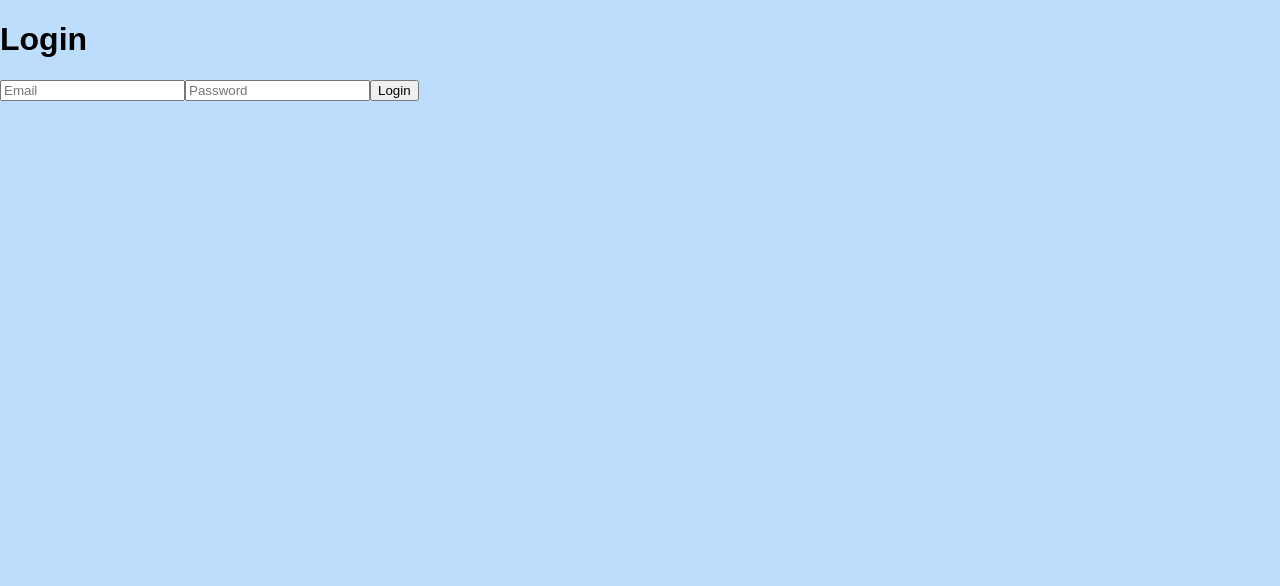
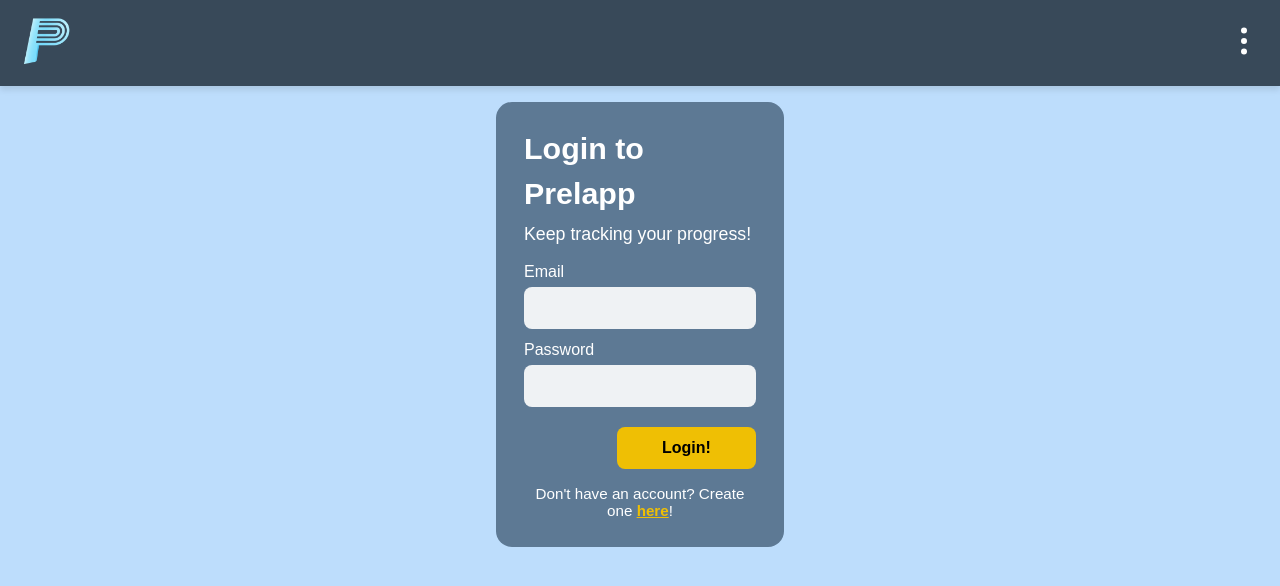
Before and after one commit to V0rsity/prelapp, a Next.js app: page /login in a window 1280 px wide. Shown: the top 586 px of the page. Built offline with nearby package versions, Linux system fonts and the light colour scheme; no server answers.

Commit message:
Login Page!

```diff
--- a/pages/login.tsx
+++ b/pages/login.tsx
@@ -1,8 +1,10 @@
 // pages/login.tsx
-import { useState, useContext, useEffect } from "react";
+import { useState, useContext, useEffect, useRef } from "react";
 import { useRouter } from "next/router";
+import Link from "next/link";
 import { AuthContext } from "../context/AuthContext";
 import { supabase } from "../lib/supabase";
+import { MoreVertical } from "lucide-react";
 
 export default function Login() {
   const router = useRouter();
@@ -10,6 +12,8 @@ export default function Login() {
   const [email, setEmail] = useState("");
   const [password, setPassword] = useState("");
   const [error, setError] = useState("");
+  const [loading, setLoading] = useState(false);
+  const passwordRef = useRef<HTMLInputElement>(null);
 
   useEffect(() => {
     if (user) router.push("/dashboard");
@@ -18,6 +22,12 @@ export default function Login() {
   const handleLogin = async () => {
     setError("");
 
+    if (!email || !password) {
+      setError("Please enter both email and password.");
+      return;
+    }
+
+    setLoading(true);
     try {
       const { error } = await supabase.auth.signInWithPassword({
         email,
@@ -30,26 +40,85 @@ export default function Login() {
     } catch (err: any) {
       setError(err.message || "Login failed.");
       console.error(err);
+    } finally {
+      setLoading(false);
+    }
+  };
+
+  const handleKeyDown = (e: React.KeyboardEvent) => {
+    if (e.key === "Enter") {
+      handleLogin();
     }
   };
 
   return (
-    <div>
-      <h1>Login</h1>
-      {error && <p style={{ color: "red" }}>{error}</p>}
+    <div className="dashboard-wrapper auth-page">
+      <div id="topbar">
+        <Link href="/">
+          <img src="/images/Logo-Mobile.png" alt="Logo" />
+        </Link>
+        <button>
+          <MoreVertical size={36} />
+        </button>
+      </div>
 
+      <div className="main-content">
+        <div className="main-container">
+          <div className="main-heading">
+            <h1>Login to Prelapp</h1>
+            <h3>Keep tracking your progress!</h3>
+          </div>
+
+          <div className="auth-form">
+            {error && (
+              <div className="profile-error">{error}</div>
+            )}
+
+            <div className="auth-field">
+              <label className="auth-label">Email</label>
               <input
-        placeholder="Email"
+                className="auth-input"
+                type="email"
                 value={email}
                 onChange={(e) => setEmail(e.target.value)}
+                onKeyDown={(e) => {
+                  if (e.key === "Enter") {
+                    e.preventDefault();
+                    passwordRef.current?.focus();
+                  }
+                }}
               />
+            </div>
+
+            <div className="auth-field-spaced">
+              <label className="auth-label">Password</label>
               <input
-        placeholder="Password"
+                className="auth-input"
+                ref={passwordRef}
                 type="password"
                 value={password}
                 onChange={(e) => setPassword(e.target.value)}
+                onKeyDown={handleKeyDown}
               />
-      <button onClick={handleLogin}>Login</button>
+            </div>
+
+            <div className="auth-submit-row">
+              <button
+                onClick={handleLogin}
+                disabled={loading}
+                className="profile-submit-btn"
+              >
+                {loading ? "Logging in..." : "Login!"}
+              </button>
+            </div>
+
+            <p className="auth-footer">
+              Don&apos;t have an account? Create one{" "}
+              <Link href="/signup">here</Link>!
+            </p>
+          </div>
+        </div>
+      </div>
     </div>
   );
 }
--- a/styles/globals.css
+++ b/styles/globals.css
@@ -1804,7 +1804,73 @@ html, body {
   pointer-events: none;
 }
 
-
+/* ===================================
+   AUTH FORM (Login / Signup)
+   =================================== */
+
+.auth-page .main-content {
+  margin: 0 auto;
+}
+
+.auth-form {
+  padding: 0 1.25rem 1.25rem;
+}
+
+.auth-field {
+  margin-bottom: 0.75rem;
+}
+
+.auth-field-spaced {
+  margin-bottom: 1.25rem;
+}
+
+.auth-label {
+  color: white;
+  font-weight: 500;
+  font-size: 1rem;
+  display: block;
+  margin-bottom: 0.375rem;
+}
+
+.auth-input {
+  width: 100%;
+  padding: 0.75rem 1rem;
+  border-radius: 0.5rem;
+  border: none;
+  background: rgba(255, 255, 255, 0.9);
+  color: #384959;
+  font-size: 1rem;
+  font-family: inherit;
+  box-sizing: border-box;
+}
+
+.auth-input:focus {
+  outline: 2px solid #384959;
+  outline-offset: 2px;
+  background: rgba(255, 255, 255, 1);
+}
+
+.auth-submit-row {
+  display: flex;
+  justify-content: flex-end;
+  margin-bottom: 1rem;
+}
+
+.auth-submit-row .profile-submit-btn {
+  width: 60%;
+}
+
+.auth-footer {
+  color: white;
+  text-align: center;
+  font-size: 0.95rem;
+  margin: 0;
+}
+
+.auth-footer a {
+  color: #efbf04;
+  font-weight: 600;
+}
 
 /* Desktop View (Min-width 1024px) */
 @media (min-width: 1024px) {
```
Lines whose indentation alone changed are shown as unchanged.
